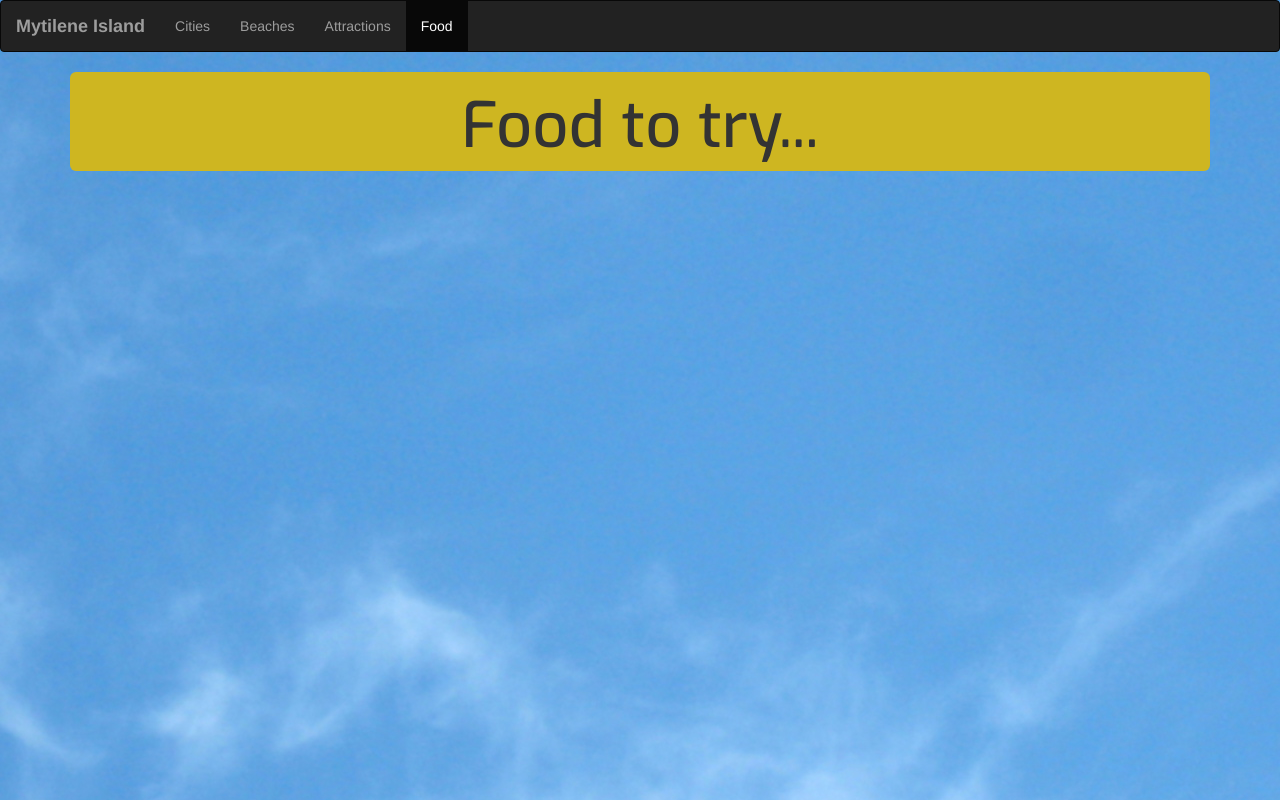
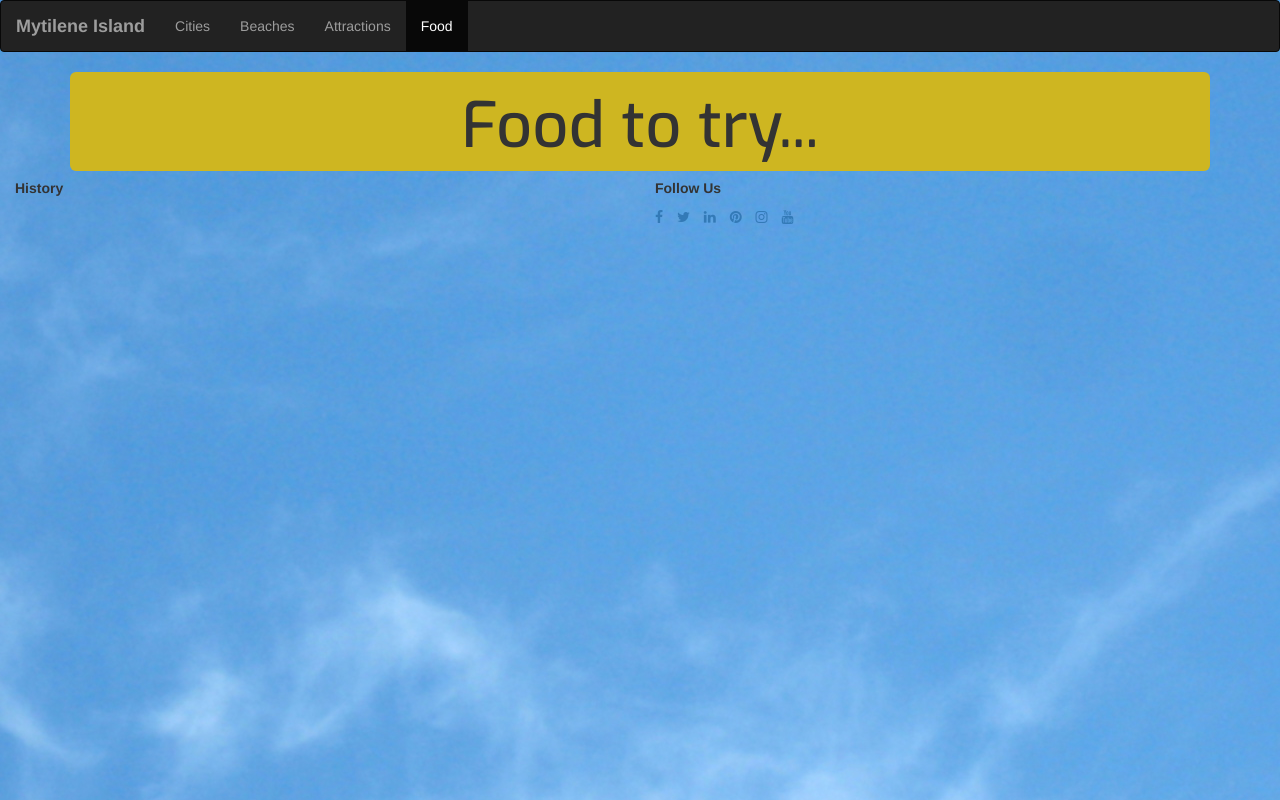
Before and after one commit to Anna-Stefani/commercial-website, a plain HTML site: page food.html in a window 1280 px wide. Shown: the top 800 px of the page. Drawn offline with nearby package versions, Linux system fonts and the light colour scheme.

Commit message:
added footers

```diff
--- a/food.html
+++ b/food.html
@@ -66,6 +66,31 @@
         </div>
     </div>
 
+    <!------------------Footer--------------->
+
+    <footer class="container-fluid">
+        <div id="footer-details" class="row">
+            <div class="col-sm-6">
+                <h5 class="uppercase general-sub"><b>History</b></h5>
+                <p class="inline-block">
+
+                    <br>
+                    <br>
+                </p>
+            </div>
+            <div class="col-sm-6">
+                <h5 class="uppercase general-sub"><b>Follow Us</b></h5>
+                <ul class="list-inline social-links">
+                    <li><a target="_blank" href="#"><i class="fa fa-facebook"></i></a></li>
+                    <li><a target="_blank" href="#"><i class="fa fa-twitter"></i></a></li>
+                    <li><a target="_blank" href="#"><i class="fa fa-linkedin"></i></a></li>
+                    <li><a target="_blank" href="#"><i class="fa fa-pinterest"></i></a></li>
+                    <li><a target="_blank" href="#"><i class="fa fa-instagram"></i></a></li>
+                    <li><a target="_blank" href="#"><i class="fa fa-youtube"></i></a></li>
+                </ul>
+            </div>
+        </div>
+
    <script src="https://code.jquery.com/jquery-3.3.1.min.js" integrity="sha256-FgpCb/KJQlLNfOu91ta32o/NMZxltwRo8QtmkMRdAu8=" crossorigin="anonymous"></script>
     <script src="https://maxcdn.bootstrapcdn.com/bootstrap/3.3.7/js/bootstrap.min.js" integrity="sha384-Tc5IQib027qvyjSMfHjOMaLkfuWVxZxUPnCJA7l2mCWNIpG9mGCD8wGNIcPD7Txa" crossorigin="anonymous"></script>
 </footer>
```
Also changed, not shown: attractions.html (+23 -0 lines), beaches.html (+23 -0 lines).
